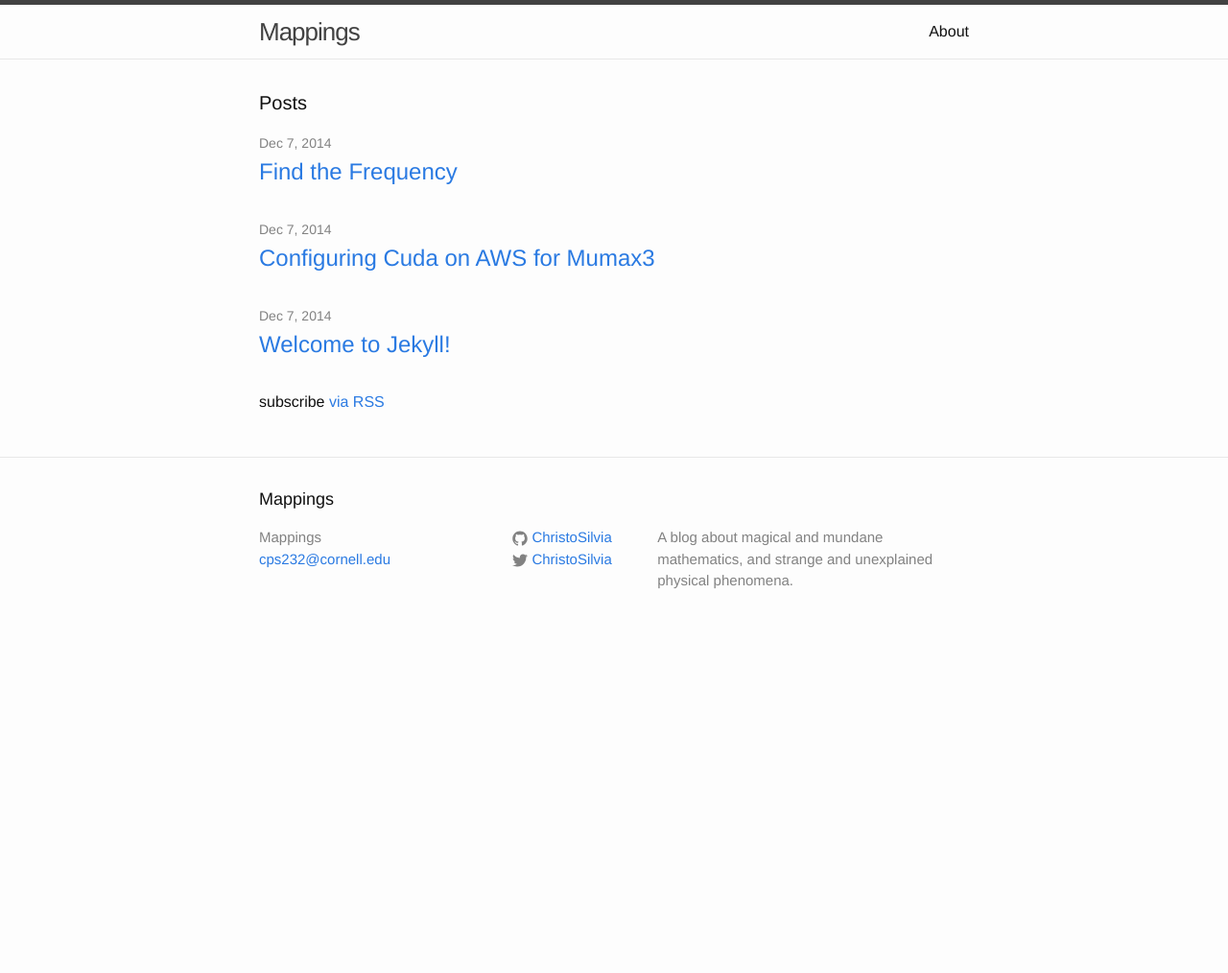
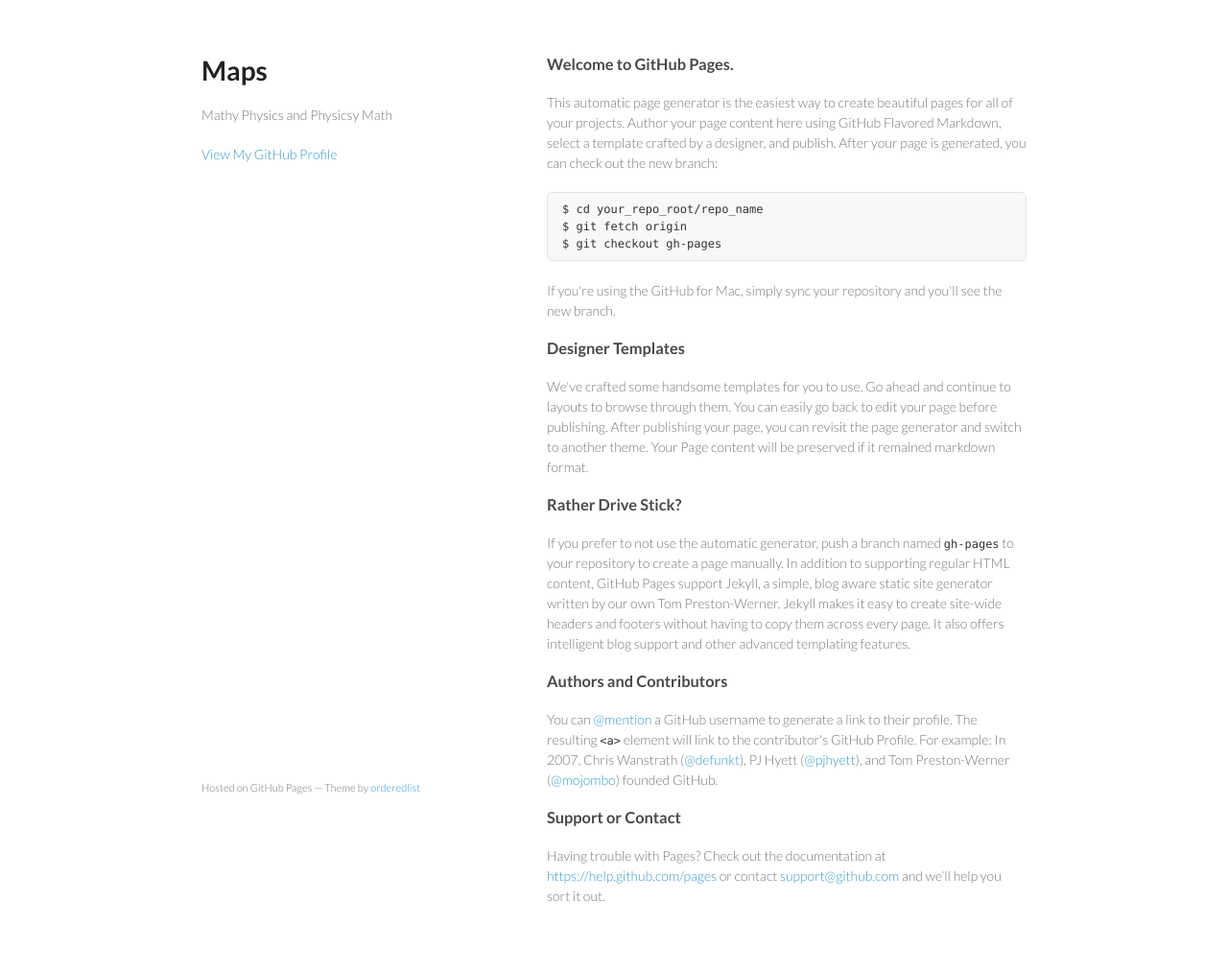
Before and after one commit to ChristoSilvia/mappings, a Jekyll site: the page index.html, which Jekyll copies as it is, in a window 1280 px wide. Shown: the whole page at 96% size. Built offline with Jekyll 4.4.1, drawn with Linux system fonts in a browser that asks for light colours; before the commit the page ends 900 px from its top, so only the background shows below that.

Commit message:
Replace master branch with page content via GitHub

```diff
--- a/index.html
+++ b/index.html
@@ -1,23 +1,65 @@
----
-layout: default
----
+<!doctype html>
+<html>
+  <head>
+    <meta charset="utf-8">
+    <meta http-equiv="X-UA-Compatible" content="chrome=1">
+    <title>Maps by ChristoSilvia</title>
 
-<div class="home">
+    <link rel="stylesheet" href="stylesheets/styles.css">
+    <link rel="stylesheet" href="stylesheets/pygment_trac.css">
+    <meta name="viewport" content="width=device-width, initial-scale=1, user-scalable=no">
+    <!--[if lt IE 9]>
+    <script src="//html5shiv.googlecode.com/svn/trunk/html5.js"></script>
+    <![endif]-->
+  </head>
+  <body>
+    <div class="wrapper">
+      <header>
+        <h1>Maps</h1>
+        <p>Mathy Physics and Physicsy Math</p>
 
-  <h1 class="page-heading">Posts</h1>
 
-  <ul class="post-list">
-    {% for post in site.posts %}
-      <li>
-        <span class="post-meta">{{ post.date | date: "%b %-d, %Y" }}</span>
+        <p class="view"><a href="https://github.com/ChristoSilvia">View My GitHub Profile</a></p>
 
-        <h2>
-          <a class="post-link" href="{{ post.url | prepend: site.baseurl }}">{{ post.title }}</a>
-        </h2>
-      </li>
-    {% endfor %}
-  </ul>
+      </header>
+      <section>
+        <h3>
+<a id="welcome-to-github-pages" class="anchor" href="#welcome-to-github-pages" aria-hidden="true"><span class="octicon octicon-link"></span></a>Welcome to GitHub Pages.</h3>
 
-  <p class="rss-subscribe">subscribe <a href="{{ "/feed.xml" | prepend: site.baseurl }}">via RSS</a></p>
+<p>This automatic page generator is the easiest way to create beautiful pages for all of your projects. Author your page content here using GitHub Flavored Markdown, select a template crafted by a designer, and publish. After your page is generated, you can check out the new branch:</p>
 
-</div>
+<pre><code>$ cd your_repo_root/repo_name
+$ git fetch origin
+$ git checkout gh-pages
+</code></pre>
+
+<p>If you're using the GitHub for Mac, simply sync your repository and you'll see the new branch.</p>
+
+<h3>
+<a id="designer-templates" class="anchor" href="#designer-templates" aria-hidden="true"><span class="octicon octicon-link"></span></a>Designer Templates</h3>
+
+<p>We've crafted some handsome templates for you to use. Go ahead and continue to layouts to browse through them. You can easily go back to edit your page before publishing. After publishing your page, you can revisit the page generator and switch to another theme. Your Page content will be preserved if it remained markdown format.</p>
+
+<h3>
+<a id="rather-drive-stick" class="anchor" href="#rather-drive-stick" aria-hidden="true"><span class="octicon octicon-link"></span></a>Rather Drive Stick?</h3>
+
+<p>If you prefer to not use the automatic generator, push a branch named <code>gh-pages</code> to your repository to create a page manually. In addition to supporting regular HTML content, GitHub Pages support Jekyll, a simple, blog aware static site generator written by our own Tom Preston-Werner. Jekyll makes it easy to create site-wide headers and footers without having to copy them across every page. It also offers intelligent blog support and other advanced templating features.</p>
+
+<h3>
+<a id="authors-and-contributors" class="anchor" href="#authors-and-contributors" aria-hidden="true"><span class="octicon octicon-link"></span></a>Authors and Contributors</h3>
+
+<p>You can <a href="https://github.com/blog/821" class="user-mention">@mention</a> a GitHub username to generate a link to their profile. The resulting <code>&lt;a&gt;</code> element will link to the contributor's GitHub Profile. For example: In 2007, Chris Wanstrath (<a href="https://github.com/defunkt" class="user-mention">@defunkt</a>), PJ Hyett (<a href="https://github.com/pjhyett" class="user-mention">@pjhyett</a>), and Tom Preston-Werner (<a href="https://github.com/mojombo" class="user-mention">@mojombo</a>) founded GitHub.</p>
+
+<h3>
+<a id="support-or-contact" class="anchor" href="#support-or-contact" aria-hidden="true"><span class="octicon octicon-link"></span></a>Support or Contact</h3>
+
+<p>Having trouble with Pages? Check out the documentation at <a href="https://help.github.com/pages">https://help.github.com/pages</a> or contact <a href="mailto:support@github.com">support@github.com</a> and we’ll help you sort it out.</p>
+      </section>
+      <footer>
+        <p><small>Hosted on GitHub Pages &mdash; Theme by <a href="https://github.com/orderedlist">orderedlist</a></small></p>
+      </footer>
+    </div>
+    <script src="javascripts/scale.fix.js"></script>
+
+  </body>
+</html>
--- /dev/null
+++ b/javascripts/scale.fix.js
@@ -0,0 +1,17 @@
+var metas = document.getElementsByTagName('meta');
+var i;
+if (navigator.userAgent.match(/iPhone/i)) {
+  for (i=0; i<metas.length; i++) {
+    if (metas[i].name == "viewport") {
+      metas[i].content = "width=device-width, minimum-scale=1.0, maximum-scale=1.0";
+    }
+  }
+  document.addEventListener("gesturestart", gestureStart, false);
+}
+function gestureStart() {
+  for (i=0; i<metas.length; i++) {
+    if (metas[i].name == "viewport") {
+      metas[i].content = "width=device-width, minimum-scale=0.25, maximum-scale=1.6";
+    }
+  }
+}
--- /dev/null
+++ b/stylesheets/pygment_trac.css
@@ -0,0 +1,69 @@
+.highlight  { background: #ffffff; }
+.highlight .c { color: #999988; font-style: italic } /* Comment */
+.highlight .err { color: #a61717; background-color: #e3d2d2 } /* Error */
+.highlight .k { font-weight: bold } /* Keyword */
+.highlight .o { font-weight: bold } /* Operator */
+.highlight .cm { color: #999988; font-style: italic } /* Comment.Multiline */
+.highlight .cp { color: #999999; font-weight: bold } /* Comment.Preproc */
+.highlight .c1 { color: #999988; font-style: italic } /* Comment.Single */
+.highlight .cs { color: #999999; font-weight: bold; font-style: italic } /* Comment.Special */
+.highlight .gd { color: #000000; background-color: #ffdddd } /* Generic.Deleted */
+.highlight .gd .x { color: #000000; background-color: #ffaaaa } /* Generic.Deleted.Specific */
+.highlight .ge { font-style: italic } /* Generic.Emph */
+.highlight .gr { color: #aa0000 } /* Generic.Error */
+.highlight .gh { color: #999999 } /* Generic.Heading */
+.highlight .gi { color: #000000; background-color: #ddffdd } /* Generic.Inserted */
+.highlight .gi .x { color: #000000; background-color: #aaffaa } /* Generic.Inserted.Specific */
+.highlight .go { color: #888888 } /* Generic.Output */
+.highlight .gp { color: #555555 } /* Generic.Prompt */
+.highlight .gs { font-weight: bold } /* Generic.Strong */
+.highlight .gu { color: #800080; font-weight: bold; } /* Generic.Subheading */
+.highlight .gt { color: #aa0000 } /* Generic.Traceback */
+.highlight .kc { font-weight: bold } /* Keyword.Constant */
+.highlight .kd { font-weight: bold } /* Keyword.Declaration */
+.highlight .kn { font-weight: bold } /* Keyword.Namespace */
+.highlight .kp { font-weight: bold } /* Keyword.Pseudo */
+.highlight .kr { font-weight: bold } /* Keyword.Reserved */
+.highlight .kt { color: #445588; font-weight: bold } /* Keyword.Type */
+.highlight .m { color: #009999 } /* Literal.Number */
+.highlight .s { color: #d14 } /* Literal.String */
+.highlight .na { color: #008080 } /* Name.Attribute */
+.highlight .nb { color: #0086B3 } /* Name.Builtin */
+.highlight .nc { color: #445588; font-weight: bold } /* Name.Class */
+.highlight .no { color: #008080 } /* Name.Constant */
+.highlight .ni { color: #800080 } /* Name.Entity */
+.highlight .ne { color: #990000; font-weight: bold } /* Name.Exception */
+.highlight .nf { color: #990000; font-weight: bold } /* Name.Function */
+.highlight .nn { color: #555555 } /* Name.Namespace */
+.highlight .nt { color: #000080 } /* Name.Tag */
+.highlight .nv { color: #008080 } /* Name.Variable */
+.highlight .ow { font-weight: bold } /* Operator.Word */
+.highlight .w { color: #bbbbbb } /* Text.Whitespace */
+.highlight .mf { color: #009999 } /* Literal.Number.Float */
+.highlight .mh { color: #009999 } /* Literal.Number.Hex */
+.highlight .mi { color: #009999 } /* Literal.Number.Integer */
+.highlight .mo { color: #009999 } /* Literal.Number.Oct */
+.highlight .sb { color: #d14 } /* Literal.String.Backtick */
+.highlight .sc { color: #d14 } /* Literal.String.Char */
+.highlight .sd { color: #d14 } /* Literal.String.Doc */
+.highlight .s2 { color: #d14 } /* Literal.String.Double */
+.highlight .se { color: #d14 } /* Literal.String.Escape */
+.highlight .sh { color: #d14 } /* Literal.String.Heredoc */
+.highlight .si { color: #d14 } /* Literal.String.Interpol */
+.highlight .sx { color: #d14 } /* Literal.String.Other */
+.highlight .sr { color: #009926 } /* Literal.String.Regex */
+.highlight .s1 { color: #d14 } /* Literal.String.Single */
+.highlight .ss { color: #990073 } /* Literal.String.Symbol */
+.highlight .bp { color: #999999 } /* Name.Builtin.Pseudo */
+.highlight .vc { color: #008080 } /* Name.Variable.Class */
+.highlight .vg { color: #008080 } /* Name.Variable.Global */
+.highlight .vi { color: #008080 } /* Name.Variable.Instance */
+.highlight .il { color: #009999 } /* Literal.Number.Integer.Long */
+
+.type-csharp .highlight .k { color: #0000FF }
+.type-csharp .highlight .kt { color: #0000FF }
+.type-csharp .highlight .nf { color: #000000; font-weight: normal }
+.type-csharp .highlight .nc { color: #2B91AF }
+.type-csharp .highlight .nn { color: #000000 }
+.type-csharp .highlight .s { color: #A31515 }
+.type-csharp .highlight .sc { color: #A31515 }
--- /dev/null
+++ b/stylesheets/styles.css
@@ -0,0 +1,255 @@
+@import url(https://fonts.googleapis.com/css?family=Lato:300italic,700italic,300,700);
+
+body {
+  padding:50px;
+  font:14px/1.5 Lato, "Helvetica Neue", Helvetica, Arial, sans-serif;
+  color:#777;
+  font-weight:300;
+}
+
+h1, h2, h3, h4, h5, h6 {
+  color:#222;
+  margin:0 0 20px;
+}
+
+p, ul, ol, table, pre, dl {
+  margin:0 0 20px;
+}
+
+h1, h2, h3 {
+  line-height:1.1;
+}
+
+h1 {
+  font-size:28px;
+}
+
+h2 {
+  color:#393939;
+}
+
+h3, h4, h5, h6 {
+  color:#494949;
+}
+
+a {
+  color:#39c;
+  font-weight:400;
+  text-decoration:none;
+}
+
+a small {
+  font-size:11px;
+  color:#777;
+  margin-top:-0.6em;
+  display:block;
+}
+
+.wrapper {
+  width:860px;
+  margin:0 auto;
+}
+
+blockquote {
+  border-left:1px solid #e5e5e5;
+  margin:0;
+  padding:0 0 0 20px;
+  font-style:italic;
+}
+
+code, pre {
+  font-family:Monaco, Bitstream Vera Sans Mono, Lucida Console, Terminal;
+  color:#333;
+  font-size:12px;
+}
+
+pre {
+  padding:8px 15px;
+  background: #f8f8f8;
+  border-radius:5px;
+  border:1px solid #e5e5e5;
+  overflow-x: auto;
+}
+
+table {
+  width:100%;
+  border-collapse:collapse;
+}
+
+th, td {
+  text-align:left;
+  padding:5px 10px;
+  border-bottom:1px solid #e5e5e5;
+}
+
+dt {
+  color:#444;
+  font-weight:700;
+}
+
+th {
+  color:#444;
+}
+
+img {
+  max-width:100%;
+}
+
+header {
+  width:270px;
+  float:left;
+  position:fixed;
+}
+
+header ul {
+  list-style:none;
+  height:40px;
+
+  padding:0;
+
+  background: #eee;
+  background: -moz-linear-gradient(top, #f8f8f8 0%, #dddddd 100%);
+  background: -webkit-gradient(linear, left top, left bottom, color-stop(0%,#f8f8f8), color-stop(100%,#dddddd));
+  background: -webkit-linear-gradient(top, #f8f8f8 0%,#dddddd 100%);
+  background: -o-linear-gradient(top, #f8f8f8 0%,#dddddd 100%);
+  background: -ms-linear-gradient(top, #f8f8f8 0%,#dddddd 100%);
+  background: linear-gradient(top, #f8f8f8 0%,#dddddd 100%);
+
+  border-radius:5px;
+  border:1px solid #d2d2d2;
+  box-shadow:inset #fff 0 1px 0, inset rgba(0,0,0,0.03) 0 -1px 0;
+  width:270px;
+}
+
+header li {
+  width:89px;
+  float:left;
+  border-right:1px solid #d2d2d2;
+  height:40px;
+}
+
+header ul a {
+  line-height:1;
+  font-size:11px;
+  color:#999;
+  display:block;
+  text-align:center;
+  padding-top:6px;
+  height:40px;
+}
+
+strong {
+  color:#222;
+  font-weight:700;
+}
+
+header ul li + li {
+  width:88px;
+  border-left:1px solid #fff;
+}
+
+header ul li + li + li {
+  border-right:none;
+  width:89px;
+}
+
+header ul a strong {
+  font-size:14px;
+  display:block;
+  color:#222;
+}
+
+section {
+  width:500px;
+  float:right;
+  padding-bottom:50px;
+}
+
+small {
+  font-size:11px;
+}
+
+hr {
+  border:0;
+  background:#e5e5e5;
+  height:1px;
+  margin:0 0 20px;
+}
+
+footer {
+  width:270px;
+  float:left;
+  position:fixed;
+  bottom:50px;
+}
+
+@media print, screen and (max-width: 960px) {
+
+  div.wrapper {
+    width:auto;
+    margin:0;
+  }
+
+  header, section, footer {
+    float:none;
+    position:static;
+    width:auto;
+  }
+
+  header {
+    padding-right:320px;
+  }
+
+  section {
+    border:1px solid #e5e5e5;
+    border-width:1px 0;
+    padding:20px 0;
+    margin:0 0 20px;
+  }
+
+  header a small {
+    display:inline;
+  }
+
+  header ul {
+    position:absolute;
+    right:50px;
+    top:52px;
+  }
+}
+
+@media print, screen and (max-width: 720px) {
+  body {
+    word-wrap:break-word;
+  }
+
+  header {
+    padding:0;
+  }
+
+  header ul, header p.view {
+    position:static;
+  }
+
+  pre, code {
+    word-wrap:normal;
+  }
+}
+
+@media print, screen and (max-width: 480px) {
+  body {
+    padding:15px;
+  }
+
+  header ul {
+    display:none;
+  }
+}
+
+@media print {
+  body {
+    padding:0.4in;
+    font-size:12pt;
+    color:#444;
+  }
+}
```
Also changed, not shown: params.json (added, +1 -0 lines).
